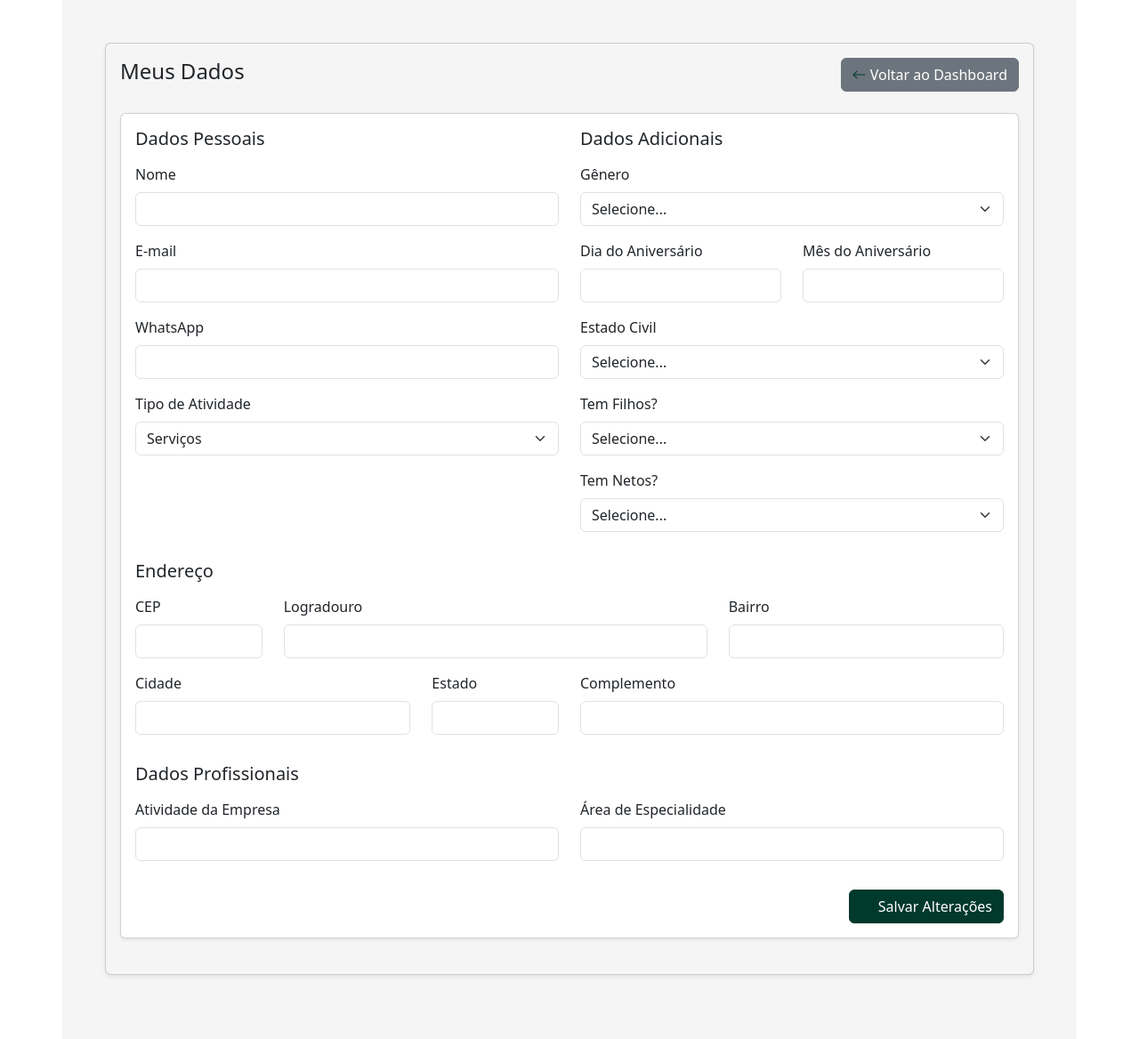
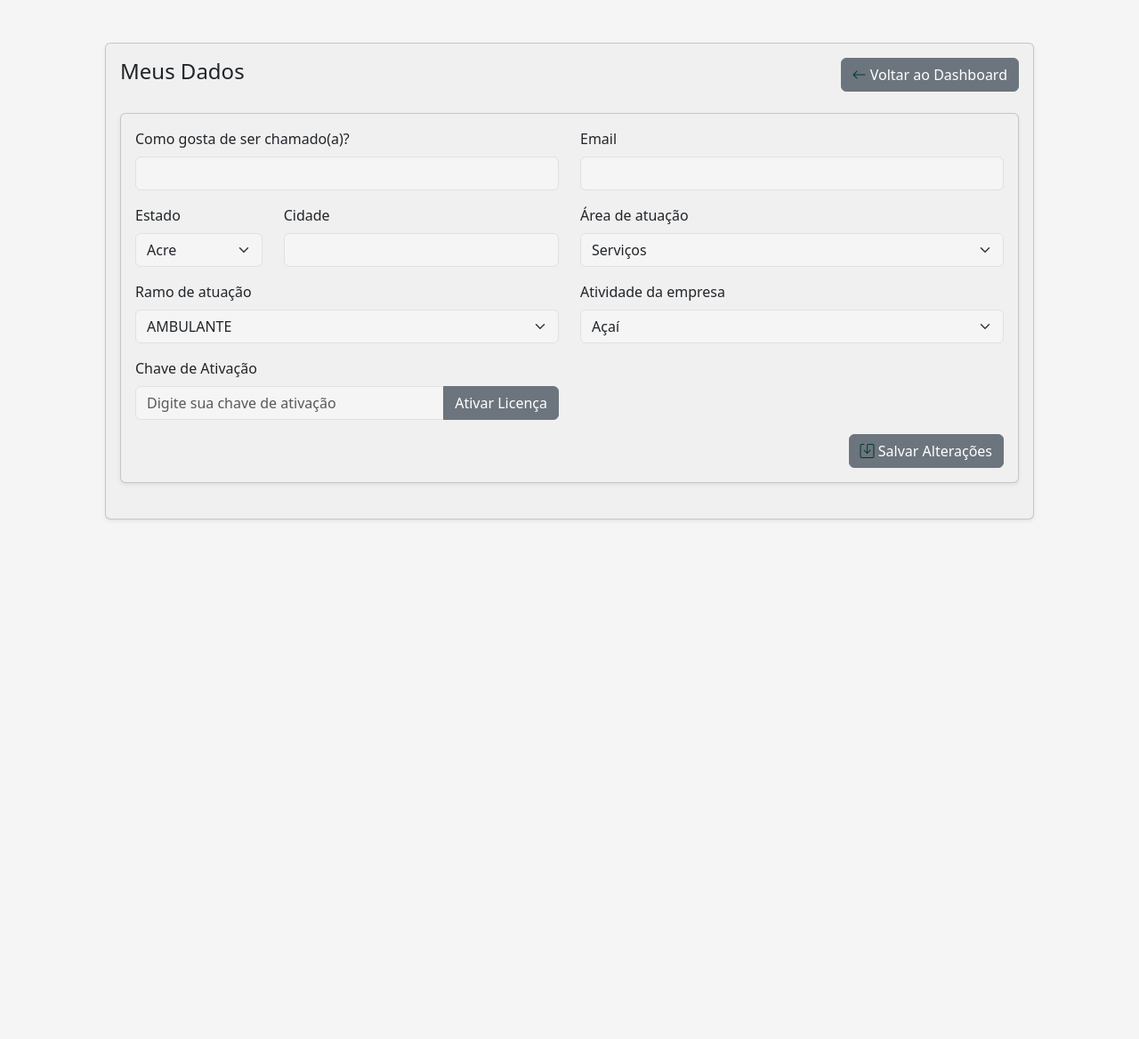
Before and after one commit to wolfxweb/appGetUp, a FastAPI app: page /profile in a window 1280 px wide. Shown: the whole page at 89% size. After the commit the page ends 585 px from the top, so only its background shows below. Run offline with FastAPI, Linux system fonts and the light colour scheme.

Commit message:
dasdasda

```diff
--- a/app/templates/profile.html
+++ b/app/templates/profile.html
@@ -323,11 +323,27 @@
 </script>
 {% endblock %}
 
+{% block extra_css %}
+<style>
+    body {
+        background-color: #F5F5F5;
+    }
+
+    .form-control, .form-select {
+        background-color: #F5F5F5 !important;
+    }
+
+    .input-group-text {
+        background-color: #F5F5F5 !important;
+    }
+</style>
+{% endblock %}
+
 {% block content %}
 <div class="container p-5" style="background-color: #F5F5F5; min-height: 100vh;">
     <div class="row">
         <div class="col-md-12">
-            <div class="card shadow-sm mb-4" style="background-color: #F5F5F5;">
+            <div class="card shadow-sm mb-4" style="background-color: #F0F0F0;">
                 <div class="card-body p-3">
                     <div class="row align-items-center mb-4">
                         <div class="col-md-6">
@@ -354,28 +370,64 @@
                     </div>
                     {% endif %}
 
-                    <div class="card shadow-sm mb-4">
+                    <div class="card shadow-sm mb-4" style="background-color: #F0F0F0;">
                         <div class="card-body">
                             <form method="POST" action="/profile">
                                 <div class="row">
-                                    <!-- Dados Pessoais -->
+                                    <!-- Primeira linha: Nome e Email -->
                                     <div class="col-md-6 mb-3">
-                                        <h5 class="mb-3">Dados Pessoais</h5>
-                                        <div class="mb-3">
-                                            <label for="name" class="form-label">Nome</label>
+                                        <label for="name" class="form-label">Como gosta de ser chamado(a)?</label>
                                         <input type="text" class="form-control" id="name" name="name" value="{{ user.name }}" required>
                                     </div>
-                                        <div class="mb-3">
-                                            <label for="email" class="form-label">E-mail</label>
+                                    <div class="col-md-6 mb-3">
+                                        <label for="email" class="form-label">Email</label>
                                         <input type="email" class="form-control" id="email" name="email" value="{{ user.email }}" required>
                                     </div>
-                                        <div class="mb-3">
-                                            <label for="whatsapp" class="form-label">WhatsApp</label>
-                                            <input type="text" class="form-control" id="whatsapp" name="whatsapp" value="{{ user.whatsapp }}">
                                 </div>
-                                        <div class="mb-3">
-                                            <label for="activity_type" class="form-label">Tipo de Atividade</label>
+
+                                <div class="row">
+                                    <!-- Segunda linha: Estado e Cidade -->
+                                    <div class="col-md-2 mb-3">
+                                        <label for="state" class="form-label">Estado</label>
+                                        <select class="form-select" id="state" name="state" required>
+                                            <option value="" disabled>Selecione</option>
+                                            <option value="AC" {% if user.state == 'AC' %}selected{% endif %}>Acre</option>
+                                            <option value="AL" {% if user.state == 'AL' %}selected{% endif %}>Alagoas</option>
+                                            <option value="AP" {% if user.state == 'AP' %}selected{% endif %}>Amapá</option>
+                                            <option value="AM" {% if user.state == 'AM' %}selected{% endif %}>Amazonas</option>
+                                            <option value="BA" {% if user.state == 'BA' %}selected{% endif %}>Bahia</option>
+                                            <option value="CE" {% if user.state == 'CE' %}selected{% endif %}>Ceará</option>
+                                            <option value="DF" {% if user.state == 'DF' %}selected{% endif %}>Distrito Federal</option>
+                                            <option value="ES" {% if user.state == 'ES' %}selected{% endif %}>Espírito Santo</option>
+                                            <option value="GO" {% if user.state == 'GO' %}selected{% endif %}>Goiás</option>
+                                            <option value="MA" {% if user.state == 'MA' %}selected{% endif %}>Maranhão</option>
+                                            <option value="MT" {% if user.state == 'MT' %}selected{% endif %}>Mato Grosso</option>
+                                            <option value="MS" {% if user.state == 'MS' %}selected{% endif %}>Mato Grosso do Sul</option>
+                                            <option value="MG" {% if user.state == 'MG' %}selected{% endif %}>Minas Gerais</option>
+                                            <option value="PA" {% if user.state == 'PA' %}selected{% endif %}>Pará</option>
+                                            <option value="PB" {% if user.state == 'PB' %}selected{% endif %}>Paraíba</option>
+                                            <option value="PR" {% if user.state == 'PR' %}selected{% endif %}>Paraná</option>
+                                            <option value="PE" {% if user.state == 'PE' %}selected{% endif %}>Pernambuco</option>
+                                            <option value="PI" {% if user.state == 'PI' %}selected{% endif %}>Piauí</option>
+                                            <option value="RJ" {% if user.state == 'RJ' %}selected{% endif %}>Rio de Janeiro</option>
+                                            <option value="RN" {% if user.state == 'RN' %}selected{% endif %}>Rio Grande do Norte</option>
+                                            <option value="RS" {% if user.state == 'RS' %}selected{% endif %}>Rio Grande do Sul</option>
+                                            <option value="RO" {% if user.state == 'RO' %}selected{% endif %}>Rondônia</option>
+                                            <option value="RR" {% if user.state == 'RR' %}selected{% endif %}>Roraima</option>
+                                            <option value="SC" {% if user.state == 'SC' %}selected{% endif %}>Santa Catarina</option>
+                                            <option value="SP" {% if user.state == 'SP' %}selected{% endif %}>São Paulo</option>
+                                            <option value="SE" {% if user.state == 'SE' %}selected{% endif %}>Sergipe</option>
+                                            <option value="TO" {% if user.state == 'TO' %}selected{% endif %}>Tocantins</option>
+                                        </select>
+                                    </div>
+                                    <div class="col-md-4 mb-3">
+                                        <label for="city" class="form-label">Cidade</label>
+                                        <input type="text" class="form-control" id="city" name="city" value="{{ user.city }}" required>
+                                    </div>
+                                    <div class="col-md-6 mb-3">
+                                        <label for="activity_type" class="form-label">Área de atuação</label>
                                         <select class="form-select" id="activity_type" name="activity_type" required>
+                                            <option value="" disabled>Selecione o tipo de atividade</option>
                                             <option value="Serviços" {% if user.activity_type == 'Serviços' %}selected{% endif %}>Serviços</option>
                                             <option value="Comércio" {% if user.activity_type == 'Comércio' %}selected{% endif %}>Comércio</option>
                                             <option value="Indústria" {% if user.activity_type == 'Indústria' %}selected{% endif %}>Indústria</option>
@@ -383,104 +435,52 @@
                                     </div>
                                 </div>
 
-                                    <!-- Dados Adicionais -->
+                                <div class="row">
+                                    <!-- Terceira linha: Ramo de atuação e Atividade da empresa -->
                                     <div class="col-md-6 mb-3">
-                                        <h5 class="mb-3">Dados Adicionais</h5>
-                                        <div class="mb-3">
-                                            <label for="gender" class="form-label">Gênero</label>
-                                            <select class="form-select" id="gender" name="gender">
-                                                <option value="">Selecione...</option>
-                                                <option value="Masculino" {% if user.gender == 'Masculino' %}selected{% endif %}>Masculino</option>
-                                                <option value="Feminino" {% if user.gender == 'Feminino' %}selected{% endif %}>Feminino</option>
+                                        <label for="company_activity" class="form-label">Ramo de atuação</label>
+                                        <select class="form-select" id="company_activity" name="company_activity" required>
+                                            <option value="" disabled>Selecione o ramo de atuação</option>
+                                            <option value="AMBULANTE" {% if user.company_activity == 'AMBULANTE' %}selected{% endif %}>AMBULANTE</option>
+                                            <option value="ATACADO" {% if user.company_activity == 'ATACADO' %}selected{% endif %}>ATACADO</option>
+                                            <option value="AUTOMOTORES" {% if user.company_activity == 'AUTOMOTORES' %}selected{% endif %}>AUTOMOTORES</option>
+                                            <option value="VAREJO - Alimentação fora do Lar" {% if user.company_activity == 'VAREJO - Alimentação fora do Lar' %}selected{% endif %}>VAREJO - Alimentação fora do Lar</option>
+                                            <option value="Varejo - Animais domesticos" {% if user.company_activity == 'Varejo - Animais domesticos' %}selected{% endif %}>Varejo - Animais domesticos</option>
+                                            <option value="Varejo - Arte, decoração e utilidades para o Lar" {% if user.company_activity == 'Varejo - Arte, decoração e utilidades para o Lar' %}selected{% endif %}>Varejo - Arte, decoração e utilidades para o Lar</option>
+                                            <option value="Varejo - Bebidas e produtos alimentícios" {% if user.company_activity == 'Varejo - Bebidas e produtos alimentícios' %}selected{% endif %}>Varejo - Bebidas e produtos alimentícios</option>
+                                            <option value="Varejo - Copa e cozinha" {% if user.company_activity == 'Varejo - Copa e cozinha' %}selected{% endif %}>Varejo - Copa e cozinha</option>
+                                            <option value="Varejo - Eletroeletrônicos e informática" {% if user.company_activity == 'Varejo - Eletroeletrônicos e informática' %}selected{% endif %}>Varejo - Eletroeletrônicos e informática</option>
+                                            <option value="Varejo - Festas, leitura, música, esporte e lazer" {% if user.company_activity == 'Varejo - Festas, leitura, música, esporte e lazer' %}selected{% endif %}>Varejo - Festas, leitura, música, esporte e lazer</option>
+                                            <option value="Varejo - Jardinagem" {% if user.company_activity == 'Varejo - Jardinagem' %}selected{% endif %}>Varejo - Jardinagem</option>
+                                            <option value="Varejo - Materiais de construção" {% if user.company_activity == 'Varejo - Materiais de construção' %}selected{% endif %}>Varejo - Materiais de construção</option>
+                                            <option value="Varejo - Papéis e utilidades para escritórios" {% if user.company_activity == 'Varejo - Papéis e utilidades para escritórios' %}selected{% endif %}>Varejo - Papéis e utilidades para escritórios</option>
+                                            <option value="Varejo - Saúde e bem-estar" {% if user.company_activity == 'Varejo - Saúde e bem-estar' %}selected{% endif %}>Varejo - Saúde e bem-estar</option>
+                                            <option value="Varejo - Vestuário,calçados e complementos" {% if user.company_activity == 'Varejo - Vestuário,calçados e complementos' %}selected{% endif %}>Varejo - Vestuário,calçados e complementos</option>
                                         </select>
                                     </div>
-                                        <div class="row">
                                     <div class="col-md-6 mb-3">
-                                                <label for="birth_day" class="form-label">Dia do Aniversário</label>
-                                                <input type="number" class="form-control" id="birth_day" name="birth_day" min="1" max="31" value="{{ user.birth_day }}">
-                                            </div>
-                                            <div class="col-md-6 mb-3">
-                                                <label for="birth_month" class="form-label">Mês do Aniversário</label>
-                                                <input type="number" class="form-control" id="birth_month" name="birth_month" min="1" max="12" value="{{ user.birth_month }}">
-                                            </div>
-                                        </div>
-                                        <div class="mb-3">
-                                            <label for="married" class="form-label">Estado Civil</label>
-                                            <select class="form-select" id="married" name="married">
-                                                <option value="">Selecione...</option>
-                                                <option value="Sim" {% if user.married == 'Sim' %}selected{% endif %}>Sim</option>
-                                                <option value="Não" {% if user.married == 'Não' %}selected{% endif %}>Não</option>
-                                            </select>
-                                        </div>
-                                        <div class="mb-3">
-                                            <label for="children" class="form-label">Tem Filhos?</label>
-                                            <select class="form-select" id="children" name="children">
-                                                <option value="">Selecione...</option>
-                                                <option value="Sim" {% if user.children == 'Sim' %}selected{% endif %}>Sim</option>
-                                                <option value="Não" {% if user.children == 'Não' %}selected{% endif %}>Não</option>
-                                            </select>
-                                        </div>
-                                        <div class="mb-3">
-                                            <label for="grandchildren" class="form-label">Tem Netos?</label>
-                                            <select class="form-select" id="grandchildren" name="grandchildren">
-                                                <option value="">Selecione...</option>
-                                                <option value="Sim" {% if user.grandchildren == 'Sim' %}selected{% endif %}>Sim</option>
-                                                <option value="Não" {% if user.grandchildren == 'Não' %}selected{% endif %}>Não</option>
+                                        <label for="specialty_area" class="form-label">Atividade da empresa</label>
+                                        <select class="form-select" id="specialty_area" name="specialty_area" required data-saved-value="{{ user.specialty_area }}">
+                                            <option value="" disabled>Selecione a atividade da empresa</option>
                                         </select>
                                     </div>
                                 </div>
 
-                                    <!-- Endereço -->
-                                    <div class="col-md-12 mb-3">
-                                        <h5 class="mb-3">Endereço</h5>
                                 <div class="row">
-                                            <div class="col-md-2 mb-3">
-                                                <label for="cep" class="form-label">CEP</label>
-                                                <input type="text" class="form-control" id="cep" name="cep" value="{{ user.cep }}">
-                                            </div>
+                                    <!-- Quarta linha: Chave de Ativação -->
                                     <div class="col-md-6 mb-3">
-                                                <label for="street" class="form-label">Logradouro</label>
-                                                <input type="text" class="form-control" id="street" name="street" value="{{ user.street }}">
-                                            </div>
-                                            <div class="col-md-4 mb-3">
-                                                <label for="neighborhood" class="form-label">Bairro</label>
-                                                <input type="text" class="form-control" id="neighborhood" name="neighborhood" value="{{ user.neighborhood }}">
-                                            </div>
-                                        </div>
-                                        <div class="row">
-                                            <div class="col-md-4 mb-3">
-                                                <label for="city" class="form-label">Cidade</label>
-                                                <input type="text" class="form-control" id="city" name="city" value="{{ user.city }}">
-                                            </div>
-                                            <div class="col-md-2 mb-3">
-                                                <label for="state" class="form-label">Estado</label>
-                                                <input type="text" class="form-control" id="state" name="state" value="{{ user.state }}">
-                                            </div>
-                                            <div class="col-md-6 mb-3">
-                                                <label for="complement" class="form-label">Complemento</label>
-                                                <input type="text" class="form-control" id="complement" name="complement" value="{{ user.complement }}">
-                                            </div>
-                                        </div>
-                                    </div>
-
-                                    <!-- Dados Profissionais -->
-                                    <div class="col-md-12 mb-3">
-                                        <h5 class="mb-3">Dados Profissionais</h5>
-                                        <div class="row">
-                                            <div class="col-md-6 mb-3">
-                                                <label for="company_activity" class="form-label">Atividade da Empresa</label>
-                                                <input type="text" class="form-control" id="company_activity" name="company_activity" value="{{ user.company_activity }}">
-                                            </div>
-                                            <div class="col-md-6 mb-3">
-                                                <label for="specialty_area" class="form-label">Área de Especialidade</label>
-                                                <input type="text" class="form-control" id="specialty_area" name="specialty_area" value="{{ user.specialty_area }}">
+                                        <label for="activation_key" class="form-label">Chave de Ativação</label>
+                                        <div class="input-group">
+                                            <input type="text" class="form-control" id="activation_key" name="activation_key" placeholder="Digite sua chave de ativação" value="{{ user.activation_key if user.activation_key else '' }}">
+                                            <button type="button" class="btn btn-secondary" id="activateBtn">Ativar Licença</button>
                                         </div>
                                     </div>
                                 </div>
 
                                 <!-- Botões -->
+                                <div class="row">
                                     <div class="col-md-12 text-end">
-                                        <button type="submit" class="btn btn-primary">
+                                        <button type="submit" class="btn btn-secondary">
                                             <i class="bi bi-save"></i> Salvar Alterações
                                         </button>
                                     </div>
@@ -498,33 +498,9 @@
 {% block extra_js %}
 <script>
 document.addEventListener('DOMContentLoaded', function() {
-    // Máscara para o campo de WhatsApp
-    const whatsappInput = document.getElementById('whatsapp');
-    if (whatsappInput) {
-        whatsappInput.addEventListener('input', function(e) {
-            let value = e.target.value.replace(/\D/g, '');
-            if (value.length > 11) value = value.slice(0, 11);
-            if (value.length > 2) {
-                value = `(${value.slice(0, 2)}) ${value.slice(2)}`;
-            }
-            if (value.length > 9) {
-                value = `${value.slice(0, 9)}-${value.slice(9)}`;
-            }
-            e.target.value = value;
-        });
-    }
-
-    // Máscara para o campo de CEP
-    const cepInput = document.getElementById('cep');
-    if (cepInput) {
-        cepInput.addEventListener('input', function(e) {
-            let value = e.target.value.replace(/\D/g, '');
-            if (value.length > 8) value = value.slice(0, 8);
-            if (value.length > 5) {
-                value = `${value.slice(0, 5)}-${value.slice(5)}`;
-            }
-            e.target.value = value;
-        });
+    // Carregar áreas de especialidade se já houver uma atividade selecionada
+    if (document.getElementById('company_activity').value) {
+        loadSpecialtyAreas();
     }
 });
 </script>
```
Also changed, not shown: 1 other file. Lines whose indentation alone changed are shown as unchanged.
